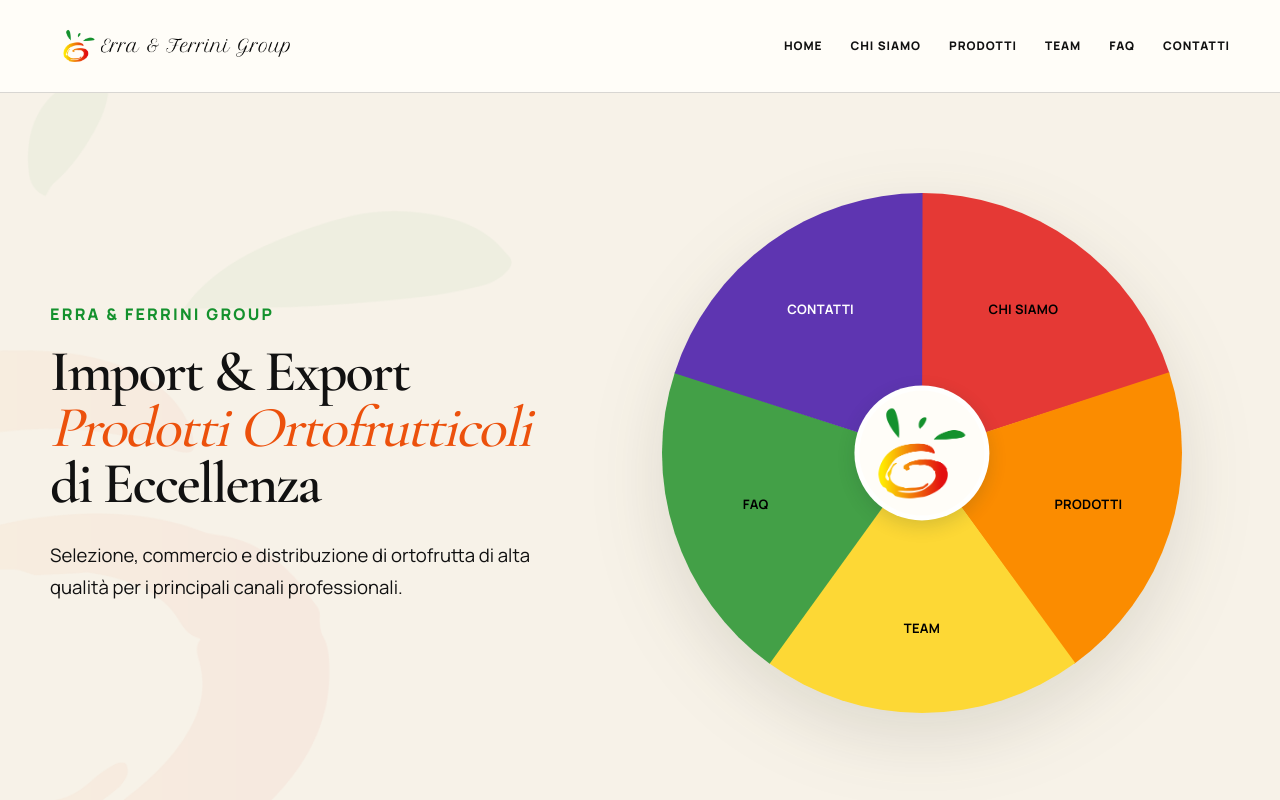
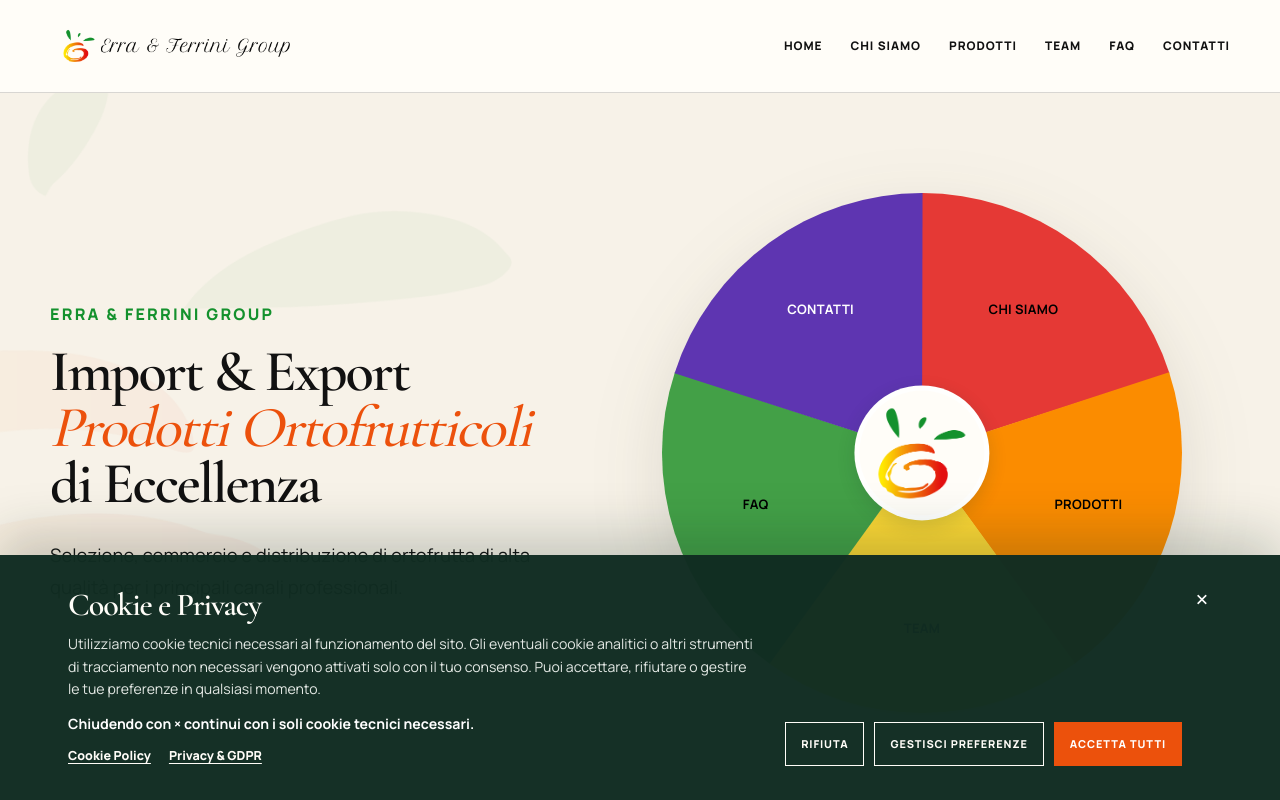
Before and after one commit to hubsienda/efgroup, a Next.js app: page / in a window 1280 px wide. Shown: the top 800 px of the page. Built offline with nearby package versions, Linux system fonts and the light colour scheme.

Commit message:
Show cookie privacy banner on first visit

```diff
--- a/components/CookieConsent.tsx
+++ b/components/CookieConsent.tsx
@@ -97,7 +97,7 @@
   const [draft, setDraft] = useState<ConsentState>(() => createState());
   const dialogRef = useRef<HTMLDialogElement>(null);
 
-  const bannerOpen = OPTIONAL_CATEGORIES_PRESENT && !storedConsent && !preferencesOpen;
+  const bannerOpen = !storedConsent && !preferencesOpen;
 
   useEffect(() => {
     const openPreferences = () => {
```
